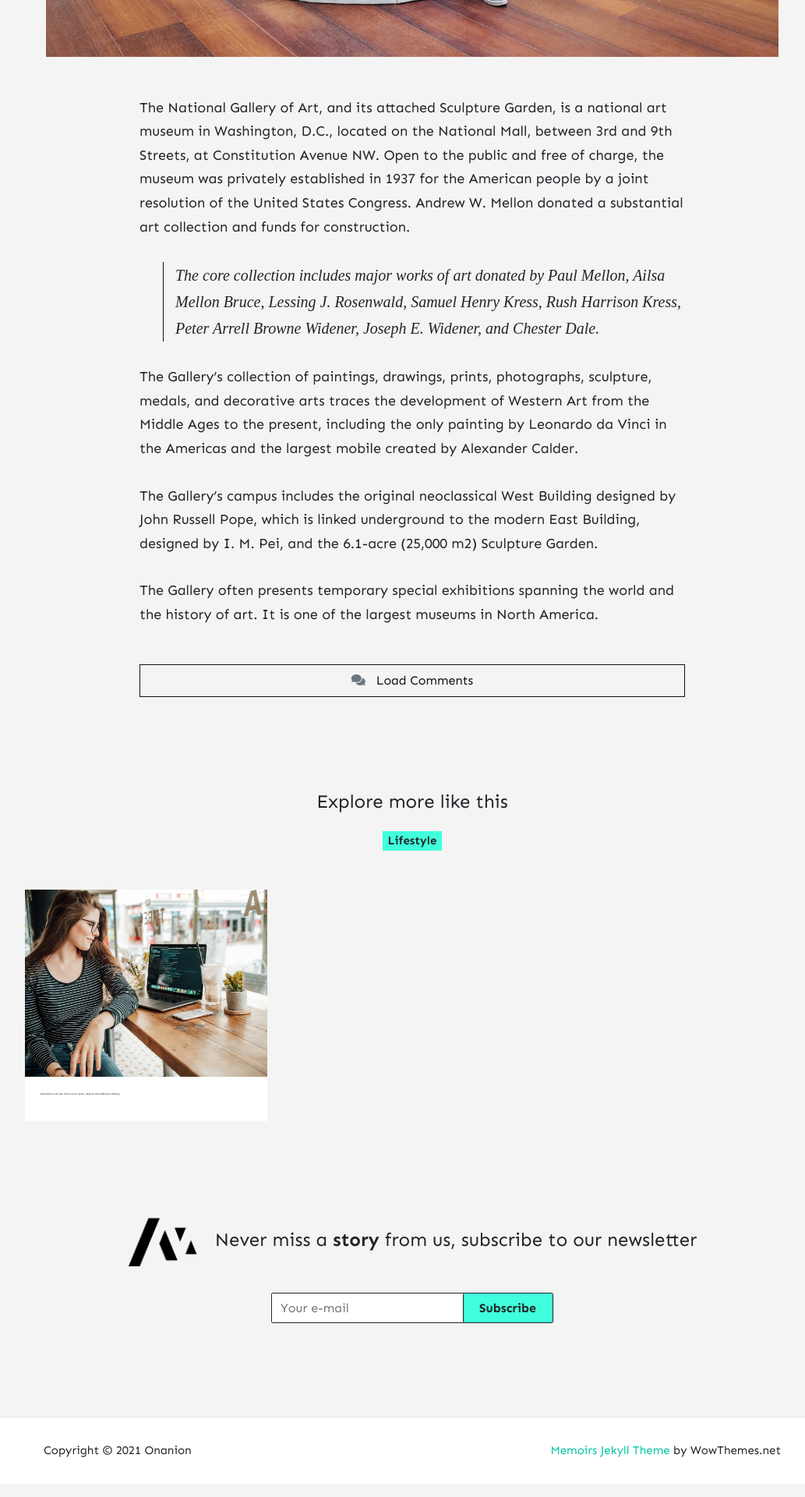
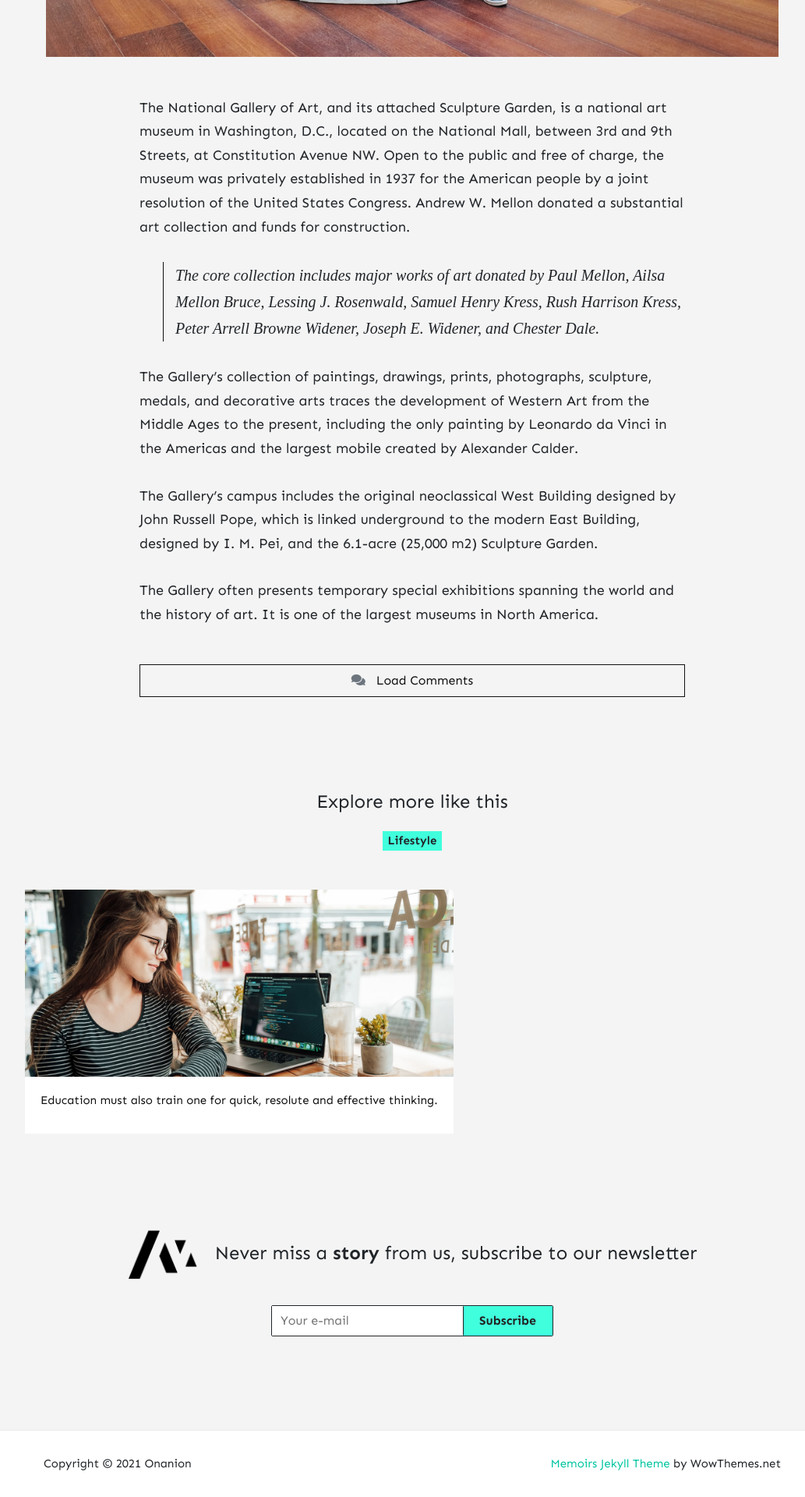
Before and after one commit to ziyoni/ziyoni.github.io, a Jekyll site: the page built from _posts/2019-12-01-the-observer.md, in a window 1280 px wide. Shown: the part 936-2856 px from the top of the page at 78% size, without its empty margins (111-1144 px from the left). Built offline with Jekyll 4.4.1, drawn with Linux system fonts in a browser that asks for light colours; nearby versions of some CDN libraries; comment, search, counter and statistics services are not loaded.

Commit message:
Update theme.scss

```diff
--- a/assets/css/theme.scss
+++ b/assets/css/theme.scss
@@ -270,10 +270,12 @@ img, img:hover {
         }
     }
     .card-title {
-        font-weight:100;
-        font-size:3px;
+        font-weight:200;
+        font-size:15px;
         line-height:1.4;
-
+white-space: nowrap;
+overflow: hidden;
+text-overflow: ellipsis;
         a {
             background-image: linear-gradient(180deg, transparent 89%, $primary 0);
             background-repeat: no-repeat;
@@ -343,8 +345,8 @@ img, img:hover {
             object-position:top;
         }
         .card-title {
-            font-size:88px;
-            line-height:1.5;
+            font-size:15px;
+            line-height:1.4;
         }
     }
 }
```
